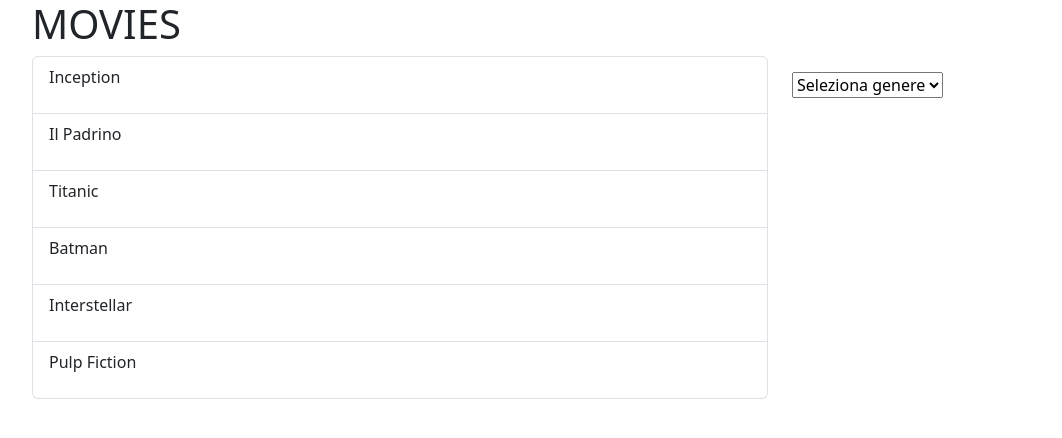
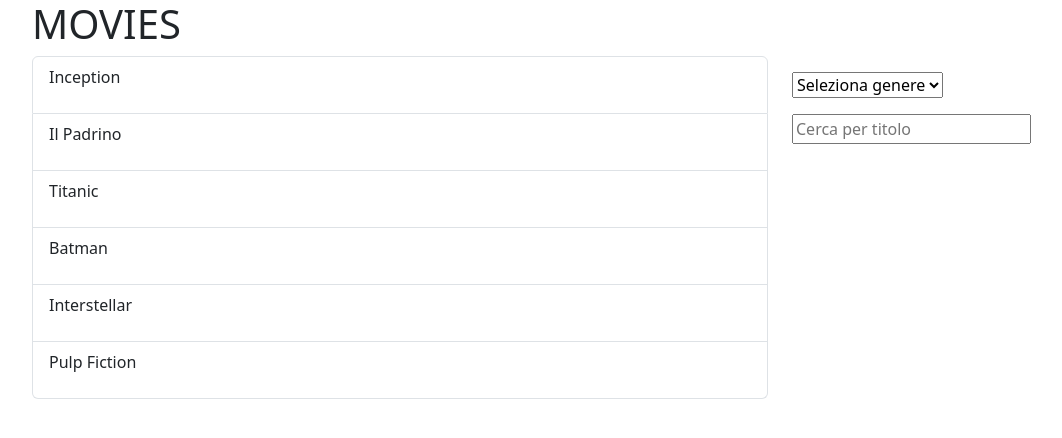
Before and after one commit to Marco-Bacci/react-movie-filter, a React (Vite) app: page / in a window 1280 px wide. Shown: the top 438 px of the page, without its empty margins (50-1112 px from the left). Built offline with nearby package versions, Linux system fonts and the light colour scheme.

Commit message:
feat: bonus 1 completed

```diff
--- a/src/App.jsx
+++ b/src/App.jsx
@@ -10,22 +10,28 @@ function App() {
   ];
 
   const [genre, setGenre] = useState("");
-  const [filteredGenre, setFilteredGenre] = useState(movies);
+  const [filtered, setFiltered] = useState(movies);
+  const [title, setTitle] = useState("");
 
   useEffect(() => {
-    console.log(`genere selezionato: ${genre}`);
+    console.log(`genere selezionato: ${genre}, titolo: ${title}`);
     // SE genre è vuoto
     // ALLORA flteredGenre deve essere uguale a tutti i movies
-    // ALTRIMENTI (gnere non è vuoto) devo filtrare e FilteredGenre deve essere = al risultato del filtro
-    if (genre === "") {
-      setFilteredGenre(movies);
-    } else {
-      const array = movies.filter((movie) => {
+    // ALTRIMENTI (gnere non è vuoto) devo filtrare e Filtered deve essere = al risultato del filtro
+    let array = movies;
+
+    if (genre !== "") {
+      array = array.filter((movie) => {
         return movie.genre === genre;
       });
-      setFilteredGenre(array);
     }
-  }, [genre]);
+    if (title !== "") {
+      array = array.filter((movie) => {
+        return movie.title.toLowerCase().includes(title.toLowerCase());
+      });
+    }
+    setFiltered(array);
+  }, [genre, title]);
 
   return (
     <>
@@ -38,7 +44,7 @@ function App() {
         <div className="row">
           <div className="col-8">
             <ul className="list-group">
-              {filteredGenre.map((movie, index) => {
+              {filtered.map((movie, index) => {
                 return (
                   <li key={index} className="list-group-item  ">
                     <p>{movie.title}</p>
@@ -55,6 +61,15 @@ function App() {
               <option value="Romantico">Romantico</option>
               <option value="Azione">Azione</option>
             </select>
+            <div>
+              <input
+                className="mt-3"
+                type="text"
+                placeholder="Cerca per titolo"
+                value={title}
+                onChange={(e) => setTitle(e.target.value)}
+              />
+            </div>
           </div>
         </div>
       </div>
```
